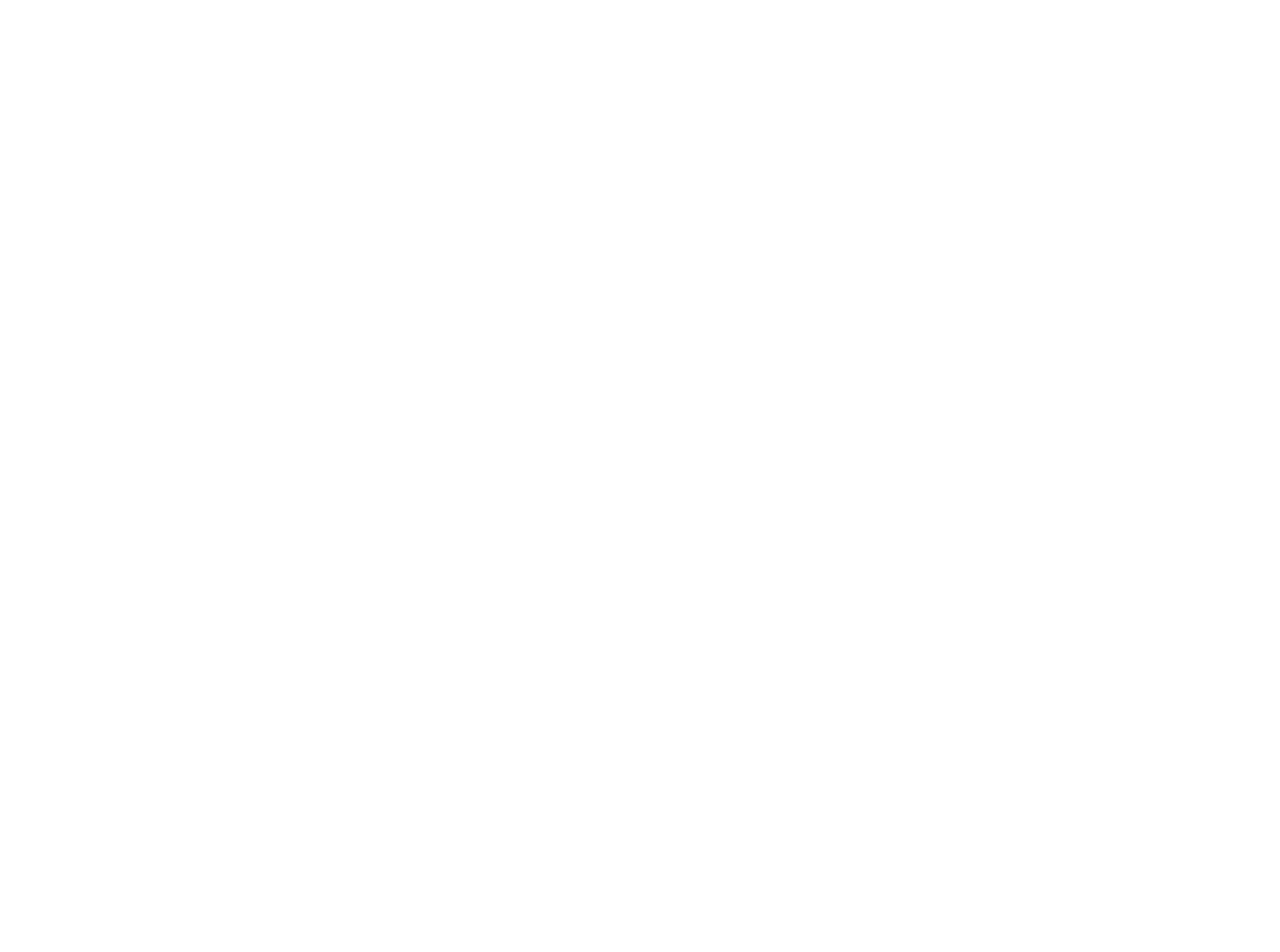
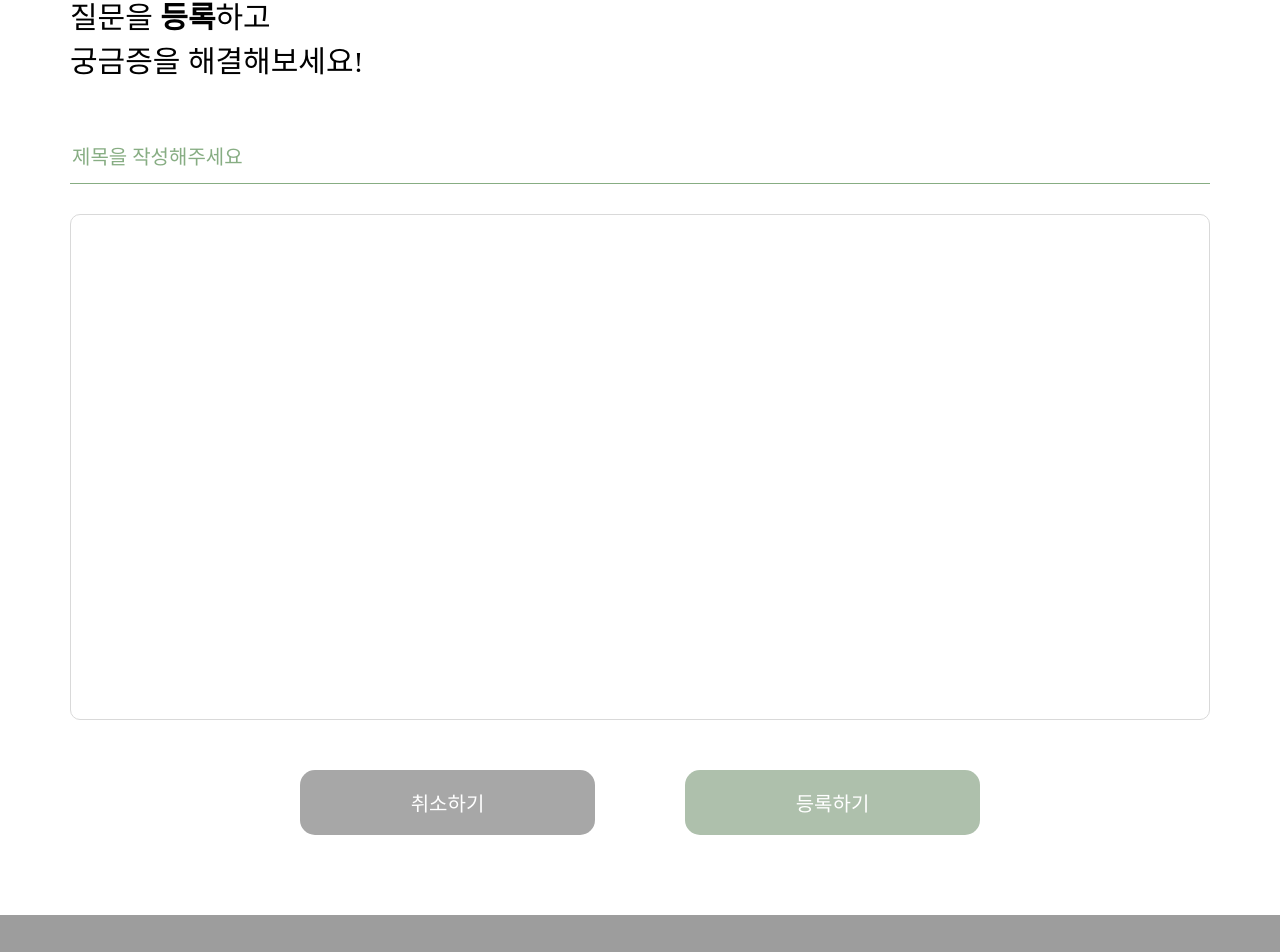
Before and after one commit to MO-DI-RA/frontend, a React (Create React App) app: page /AddQnA in a window 1280 px wide. Before the commit this address had no page. Shown: the part 153-1105 px from the top of the page. Before the commit the page ends 800 px from the top, so only its background shows below. Built offline with nearby package versions, Linux system fonts and the light colour scheme; a web font is replaced by a local one.

Commit message:
Feat: AddQnA

```diff
--- a/src/App.js
+++ b/src/App.js
@@ -7,6 +7,7 @@
 import SignUp from "./page/SignUp";
 import Mypage from "./page/Mypage";
 import Home from "./page/Home";
+import AddQnA from "./page/QnA/AddQnA";
 
 function App() {
   return (
@@ -16,6 +17,7 @@
         <Route path="/Signup" Component={SignUp} />
         <Route path="/Mypage" Component={Mypage} />
         <Route path="/Home" Component={Home} />
+        <Route path="/AddQnA" Component={AddQnA} />
       </Routes>
     </BrowserRouter>
   );
--- /dev/null
+++ b/src/css/AddQnA.css
@@ -0,0 +1,72 @@
+.addQnA {
+    padding: 0 70px;
+}
+
+.introQnA {
+    font-size: 30px;
+    margin: 50px 0px;
+}
+
+.registerQnA {
+    font-weight: bolder;
+}
+
+.addQnAForm {
+    display: flex;
+    flex-direction: column;
+}
+
+input#qnaTitle::placeholder {
+    color: #87AD83;
+    font-size: 20px;
+}
+
+input#qnaTitle {
+    color: #87AD83;
+    border: none;
+    border-bottom: 1px solid #87AD83;
+    margin-bottom: 30px;
+    height: 50px;
+    font-size: 20px;
+}
+
+.qusetionContent {
+    height: 500px;
+    border-color: #D9D9D9;
+    border-radius: 10px;
+    resize: none;
+    font-size: 20px;
+}
+
+.registerQnAButtons {
+    display: flex;
+    justify-content: center;
+    align-items: center;
+    gap: 30px;
+}
+
+.cancelButton {
+    background-color: #A7A7A7;
+    color: #FFFFFF;
+    height: 65px;
+    width: 295px;
+    border-radius: 15px;
+    border: none;
+    font-size: 20px;
+    border-color: #A7A7A7;
+    margin: 50px 30px 80px 0px;
+    cursor: pointer;
+}
+
+.registerQnAButton {
+    background-color: #AEC0AC;
+    color: #FFFFFF;
+    height: 65px;
+    width: 295px;
+    border-radius: 15px;
+    border: none;
+    font-size: 20px;
+    border-color: #AEC0AC;
+    margin: 50px 0px 80px 30px;
+    cursor: pointer;
+}
--- /dev/null
+++ b/src/page/QnA/AddQnA.js
@@ -0,0 +1,34 @@
+import "../../css/AddQnA.css";
+import Header from "../../component/Header";
+import Footer from "../../component/Footer";
+
+function AddQnA() {
+  return (
+    <div>
+      <Header />
+      <div className="addQnA">
+        <p className="introQnA">
+          질문을 <span className="registerQnA">등록</span>하고
+          <br />
+          궁금증을 해결해보세요!
+        </p>
+        <form className="addQnAForm">
+          <input
+            id="qnaTitle"
+            name="qnaTitle"
+            placeholder="제목을 작성해주세요"
+            required
+          ></input>
+          <textarea className="qusetionContent" required></textarea>
+          <div className="registerQnAButtons">
+            <button className="cancelButton">취소하기</button>
+            <button className="registerQnAButton">등록하기</button>
+          </div>
+        </form>
+      </div>
+      <Footer />
+    </div>
+  );
+}
+
+export default AddQnA;
```
